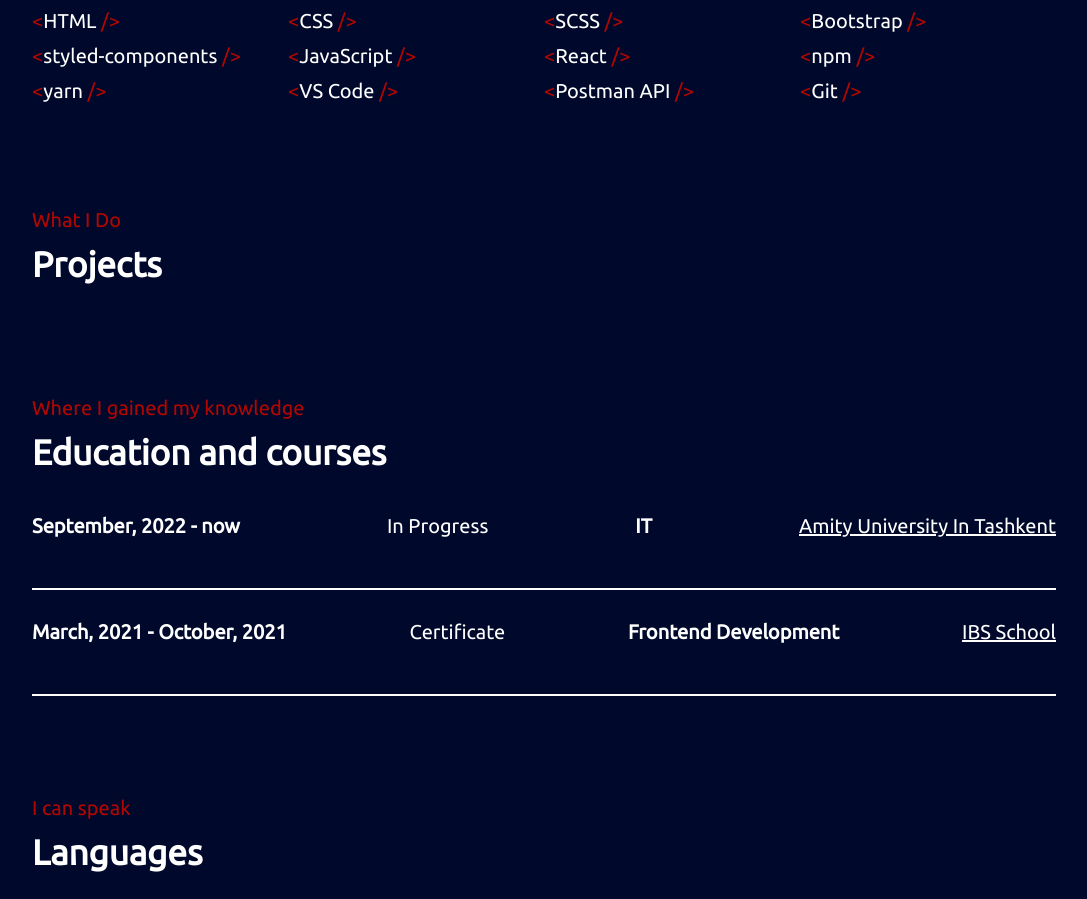
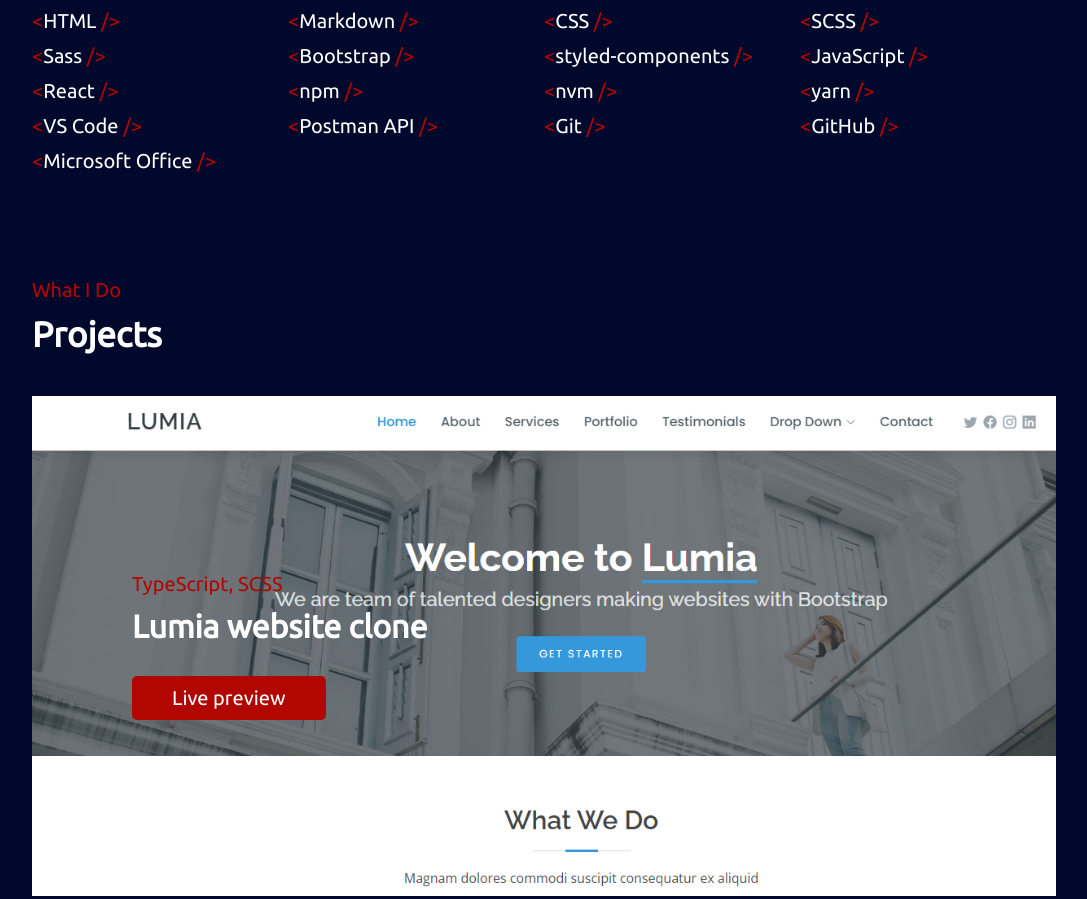
Before and after one commit to Abdurauf1/portfolio-website, a plain HTML site: page index.html in a window 1280 px wide. Shown: the part 1128-2027 px from the top of the page, without its empty margins (96-1183 px from the left). Drawn offline with nearby package versions, Linux system fonts and the light colour scheme.

Commit message:
feat: add project section

```diff
--- a/index.html
+++ b/index.html
@@ -88,23 +88,35 @@
         <h2 class="title">Skills</h2>
         <div class="skills-wrapper">
           <span class="skill">HTML</span>
+          <span class="skill">Markdown</span>
           <span class="skill">CSS</span>
           <span class="skill">SCSS</span>
+          <span class="skill">Sass</span>
           <span class="skill">Bootstrap</span>
           <span class="skill">styled-components</span>
           <span class="skill">JavaScript</span>
           <span class="skill">React</span>
           <span class="skill">npm</span>
+          <span class="skill">nvm</span>
           <span class="skill">yarn</span>
           <span class="skill">VS Code</span>
           <span class="skill">Postman API</span>
           <span class="skill">Git</span>
+          <span class="skill">GitHub</span>
+          <span class="skill">Microsoft Office</span>
         </div>
       </section>
       <!-- projects -->
       <section id="projects">
         <p class="title-text">What I Do</p>
         <h2 class="title">Projects</h2>
+        <div class="projects-container">
+          <div class="project-item">
+            <p>TypeScript, SCSS</p>
+            <h3>Lumia website clone</h3>
+            <a target="_blank" href="https://abdurauf1.github.io/lumia-clone/">Live preview</a>
+          </div>
+        </div>
       </section>
       <!-- education -->
       <section id="education">
```
